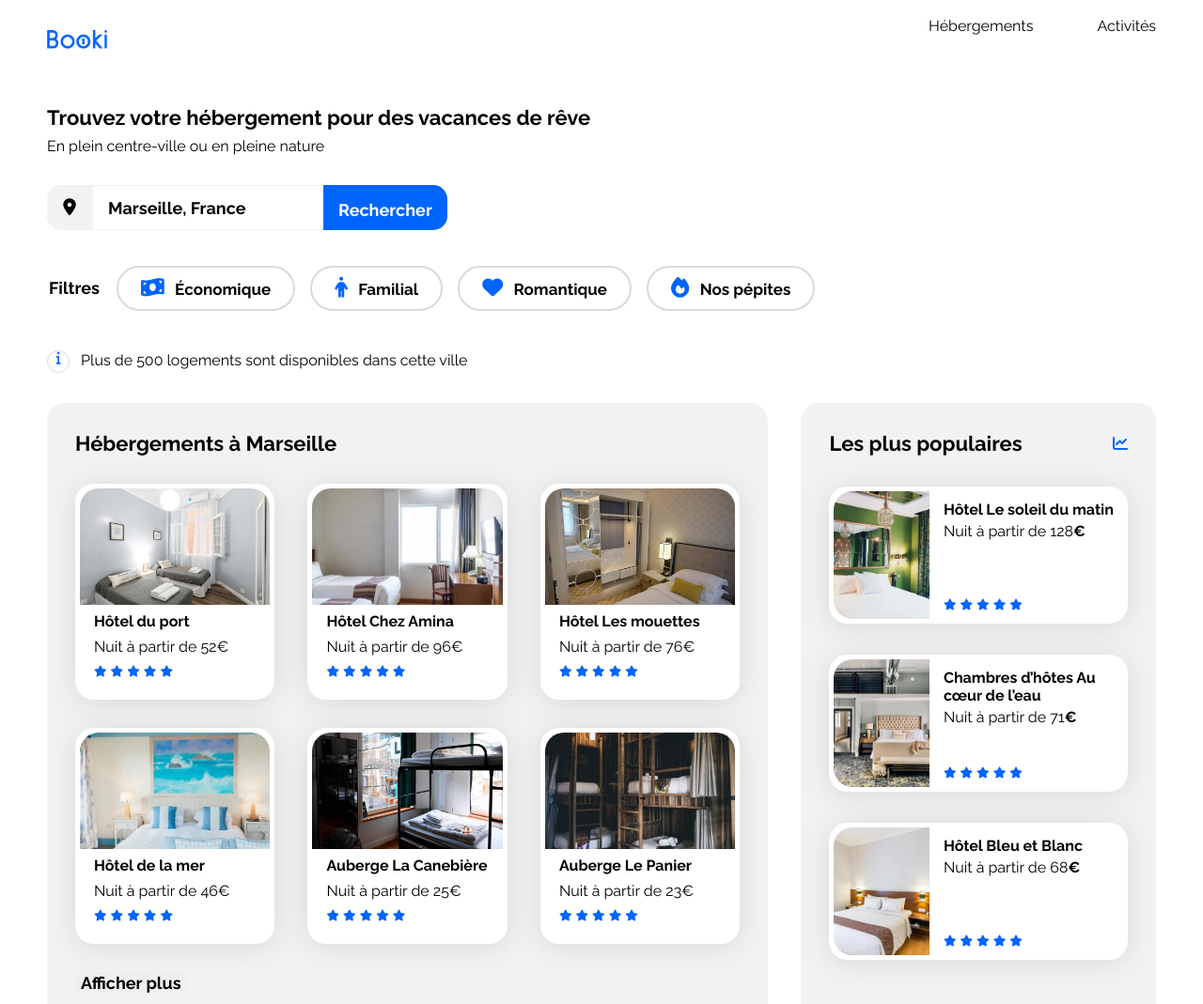
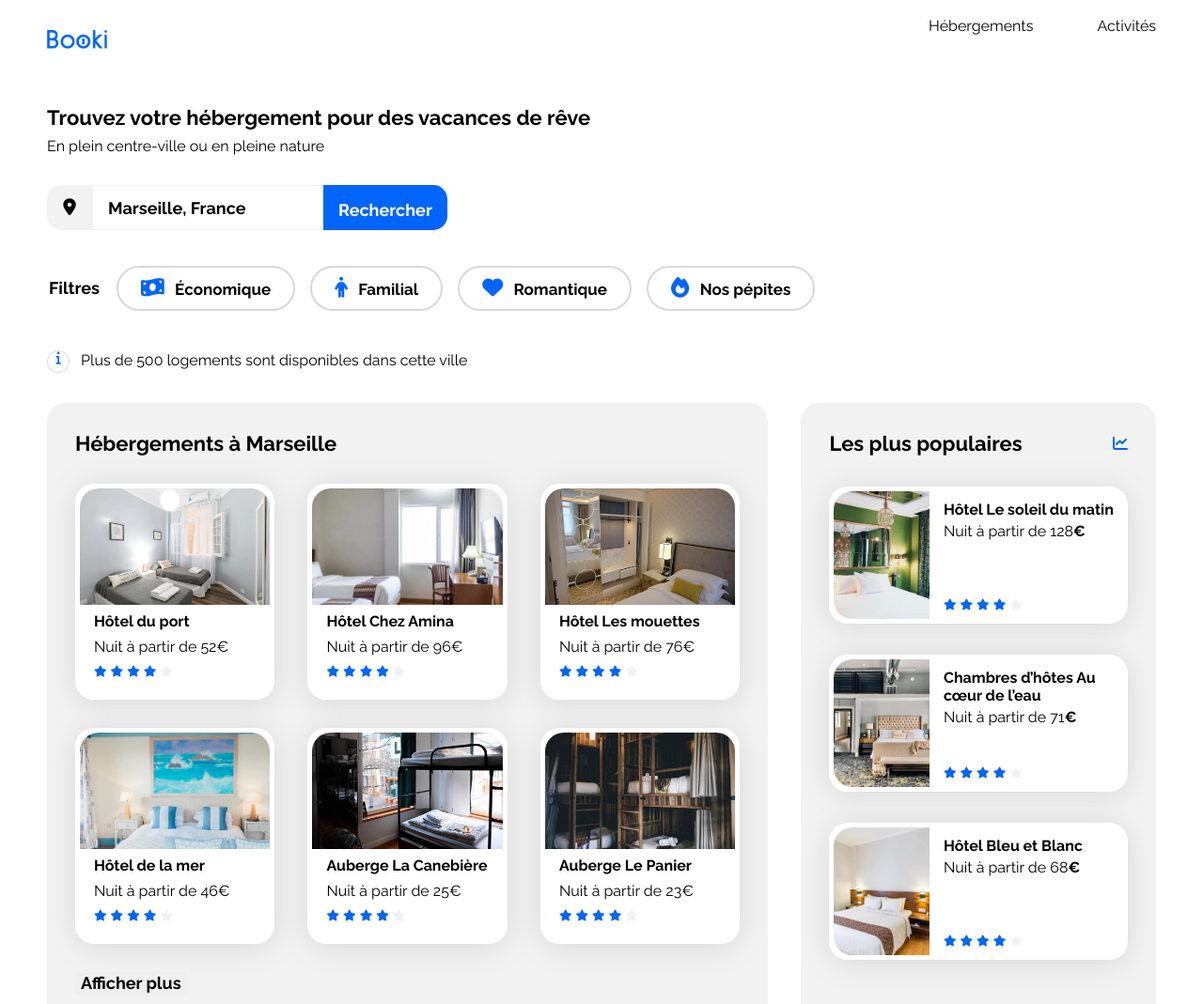
Before and after one commit to adrienglbrt/booki, a plain HTML site: page index.html in a window 1280 px wide. Shown: the top 1069 px of the page at 94% size. Drawn offline with Linux system fonts and the light colour scheme.

Commit message:
Neutral star fix
- Fixed class naming in css file for neutral-star (instead of neutralStar)

```diff
--- a/css/style.css
+++ b/css/style.css
@@ -52,7 +52,7 @@ body {
     font-weight: 700;
 }
 
-.neutralStar {
+.neutral-star {
     color: var(--main-bg-color)
 }
 
```
